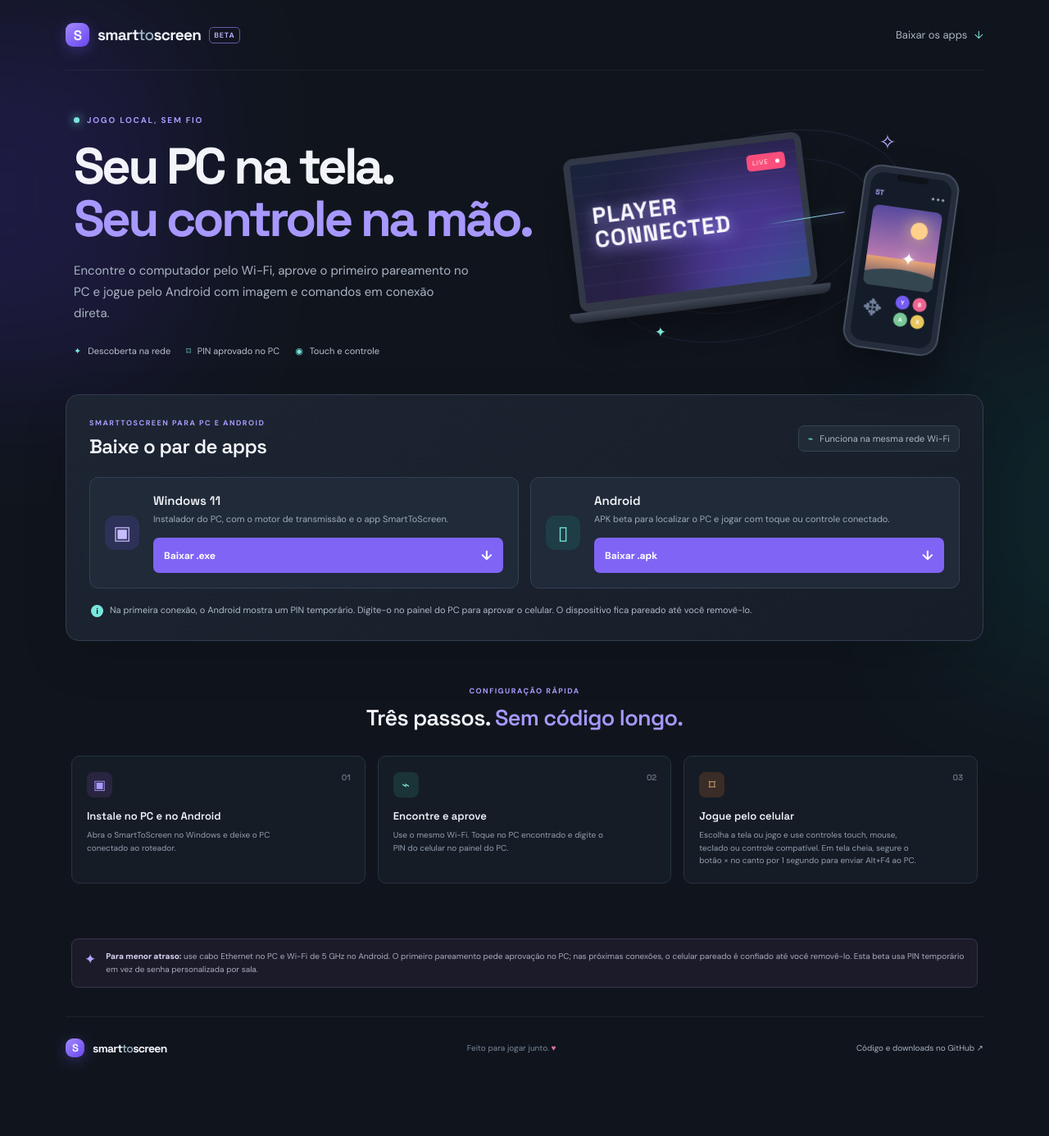
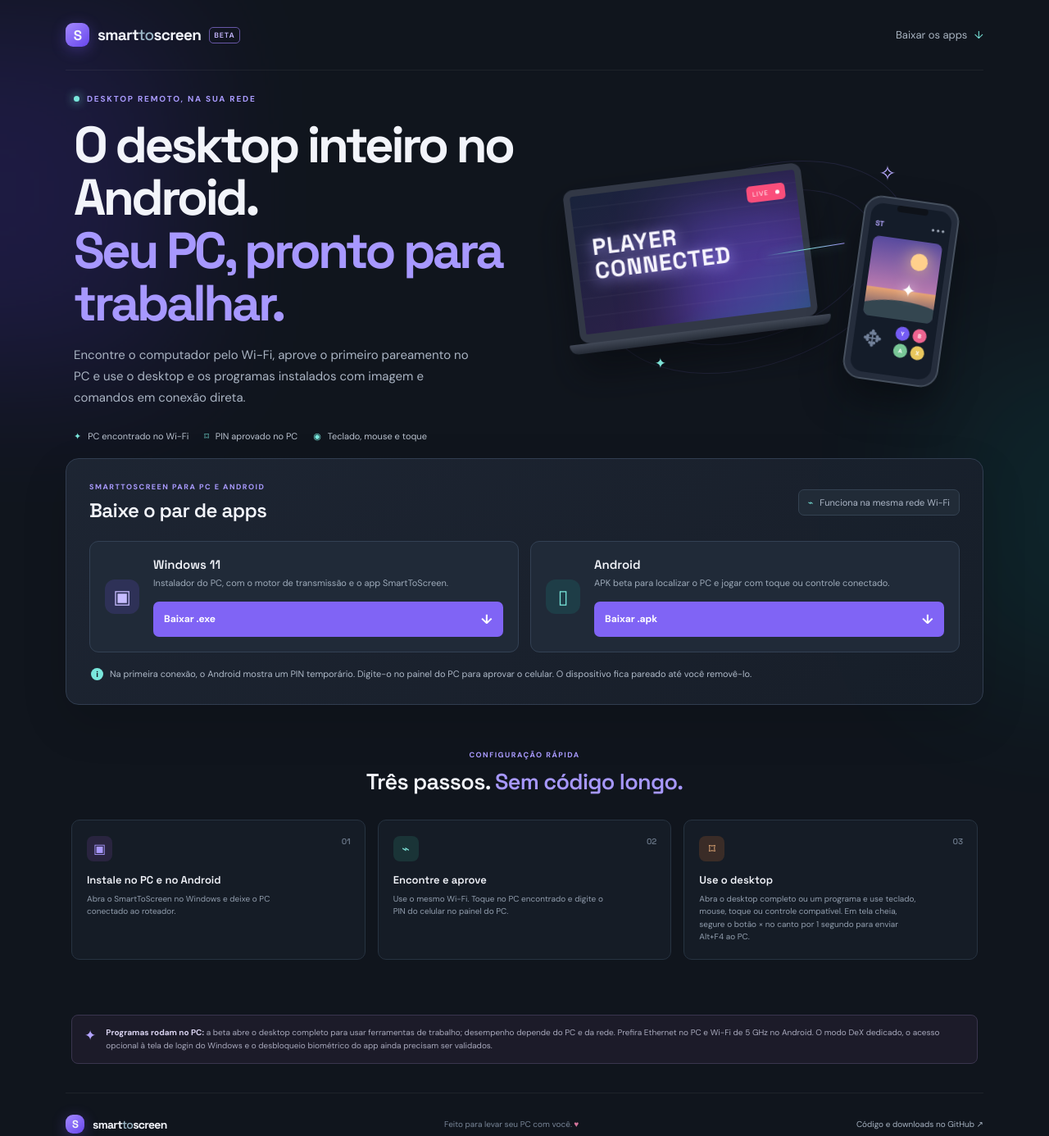
Before and after one commit to wanderlycan/SCREENTOPHONE, a plain HTML site: page index.html in a window 1280 px wide. Shown: the top 1386 px of the page at 82% size. Before the commit the page ends 1317 px from the top, so only its background shows below. Drawn offline with Linux system fonts and the light colour scheme.

Commit message:
Position SmartToScreen as a DeX productivity desktop

```diff
--- a/index.html
+++ b/index.html
@@ -21,10 +21,10 @@
   <main id="top" class="wrap">
     <section class="hero">
       <div class="hero-copy">
-        <div class="eyebrow"><span class="pulse-dot"></span> JOGO LOCAL, SEM FIO</div>
-        <h1>Seu PC na tela.<br><span>Seu controle na mão.</span></h1>
-        <p class="hero-text">Encontre o computador pelo Wi-Fi, aprove o primeiro pareamento no PC e jogue pelo Android com imagem e comandos em conexão direta.</p>
-        <div class="hero-points"><span><i>✦</i> Descoberta na rede</span><span><i>⌑</i> PIN aprovado no PC</span><span><i>◉</i> Touch e controle</span></div>
+        <div class="eyebrow"><span class="pulse-dot"></span> DESKTOP REMOTO, NA SUA REDE</div>
+        <h1>O desktop inteiro no Android.<br><span>Seu PC, pronto para trabalhar.</span></h1>
+        <p class="hero-text">Encontre o computador pelo Wi-Fi, aprove o primeiro pareamento no PC e use o desktop e os programas instalados com imagem e comandos em conexão direta.</p>
+        <div class="hero-points"><span><i>✦</i> PC encontrado no Wi-Fi</span><span><i>⌑</i> PIN aprovado no PC</span><span><i>◉</i> Teclado, mouse e toque</span></div>
       </div>
       <div class="hero-art" aria-hidden="true">
         <div class="orbit orbit-one"></div><div class="orbit orbit-two"></div>
@@ -43,9 +43,9 @@
       <p class="download-note">Na primeira conexão, o Android mostra um PIN temporário. Digite-o no painel do PC para aprovar o celular. O dispositivo fica pareado até você removê-lo.</p>
     </section>
 
-    <section class="how" id="como-funciona"><div class="how-title"><div class="section-kicker">CONFIGURAÇÃO RÁPIDA</div><h2>Três passos. <span>Sem código longo.</span></h2></div><div class="steps"><article class="step"><div class="step-icon">▣</div><div class="step-num">01</div><h3>Instale no PC e no Android</h3><p>Abra o SmartToScreen no Windows e deixe o PC conectado ao roteador.</p></article><article class="step"><div class="step-icon">⌁</div><div class="step-num">02</div><h3>Encontre e aprove</h3><p>Use o mesmo Wi-Fi. Toque no PC encontrado e digite o PIN do celular no painel do PC.</p></article><article class="step"><div class="step-icon">⌑</div><div class="step-num">03</div><h3>Jogue pelo celular</h3><p>Escolha a tela ou jogo e use controles touch, mouse, teclado ou controle compatível. Em tela cheia, segure o botão × no canto por 1 segundo para enviar Alt+F4 ao PC.</p></article></div></section>
-    <section class="notice"><span class="notice-icon">✦</span><p><b>Para menor atraso:</b> use cabo Ethernet no PC e Wi-Fi de 5 GHz no Android. O primeiro pareamento pede aprovação no PC; nas próximas conexões, o celular pareado é confiado até você removê-lo. Esta beta usa PIN temporário em vez de senha personalizada por sala.</p></section>
+    <section class="how" id="como-funciona"><div class="how-title"><div class="section-kicker">CONFIGURAÇÃO RÁPIDA</div><h2>Três passos. <span>Sem código longo.</span></h2></div><div class="steps"><article class="step"><div class="step-icon">▣</div><div class="step-num">01</div><h3>Instale no PC e no Android</h3><p>Abra o SmartToScreen no Windows e deixe o PC conectado ao roteador.</p></article><article class="step"><div class="step-icon">⌁</div><div class="step-num">02</div><h3>Encontre e aprove</h3><p>Use o mesmo Wi-Fi. Toque no PC encontrado e digite o PIN do celular no painel do PC.</p></article><article class="step"><div class="step-icon">⌑</div><div class="step-num">03</div><h3>Use o desktop</h3><p>Abra o desktop completo ou um programa e use teclado, mouse, toque ou controle compatível. Em tela cheia, segure o botão × no canto por 1 segundo para enviar Alt+F4 ao PC.</p></article></div></section>
+    <section class="notice"><span class="notice-icon">✦</span><p><b>Programas rodam no PC:</b> a beta abre o desktop completo para usar ferramentas de trabalho; desempenho depende do PC e da rede. Prefira Ethernet no PC e Wi-Fi de 5 GHz no Android. O modo DeX dedicado, o acesso opcional à tela de login do Windows e o desbloqueio biométrico do app ainda precisam ser validados.</p></section>
   </main>
-  <footer class="wrap footer"><a class="brand footer-brand" href="#top"><span class="brand-mark">S</span><span>smart<span class="brand-light">to</span>screen</span></a><span>Feito para jogar junto. <span class="footer-heart">♥</span></span><a href="https://github.com/wanderlycan/SCREENTOPHONE" target="_blank" rel="noreferrer">Código e downloads no GitHub ↗</a></footer>
+  <footer class="wrap footer"><a class="brand footer-brand" href="#top"><span class="brand-mark">S</span><span>smart<span class="brand-light">to</span>screen</span></a><span>Feito para levar seu PC com você. <span class="footer-heart">♥</span></span><a href="https://github.com/wanderlycan/SCREENTOPHONE" target="_blank" rel="noreferrer">Código e downloads no GitHub ↗</a></footer>
 </body>
 </html>
```
Also changed, not shown: 1 other file.
